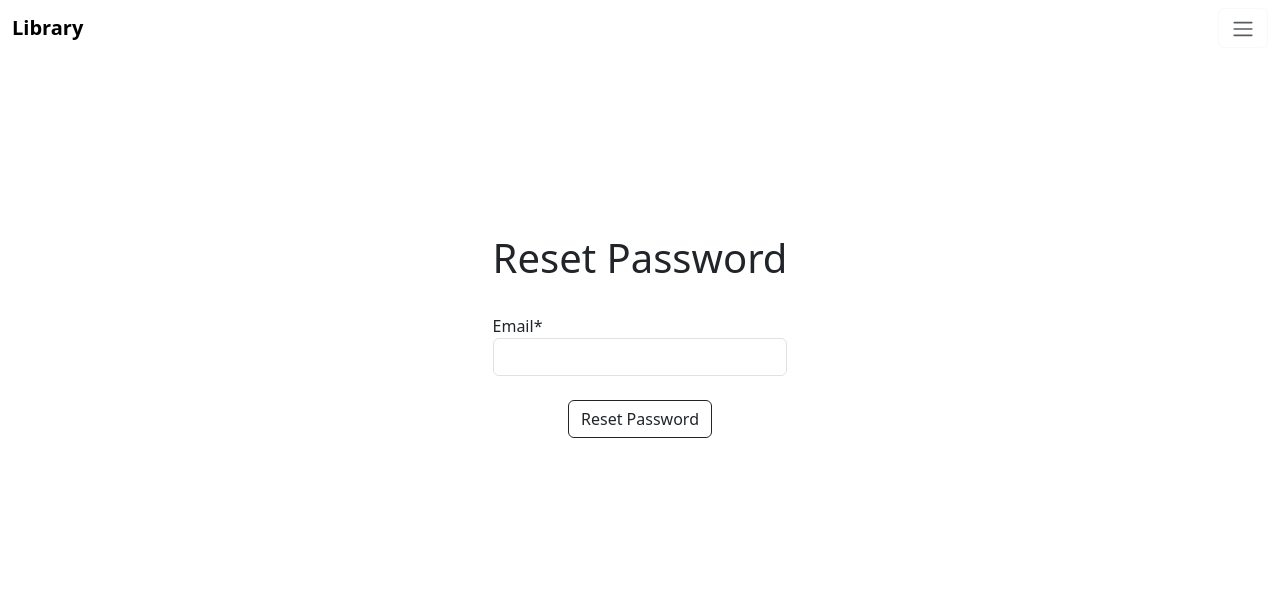
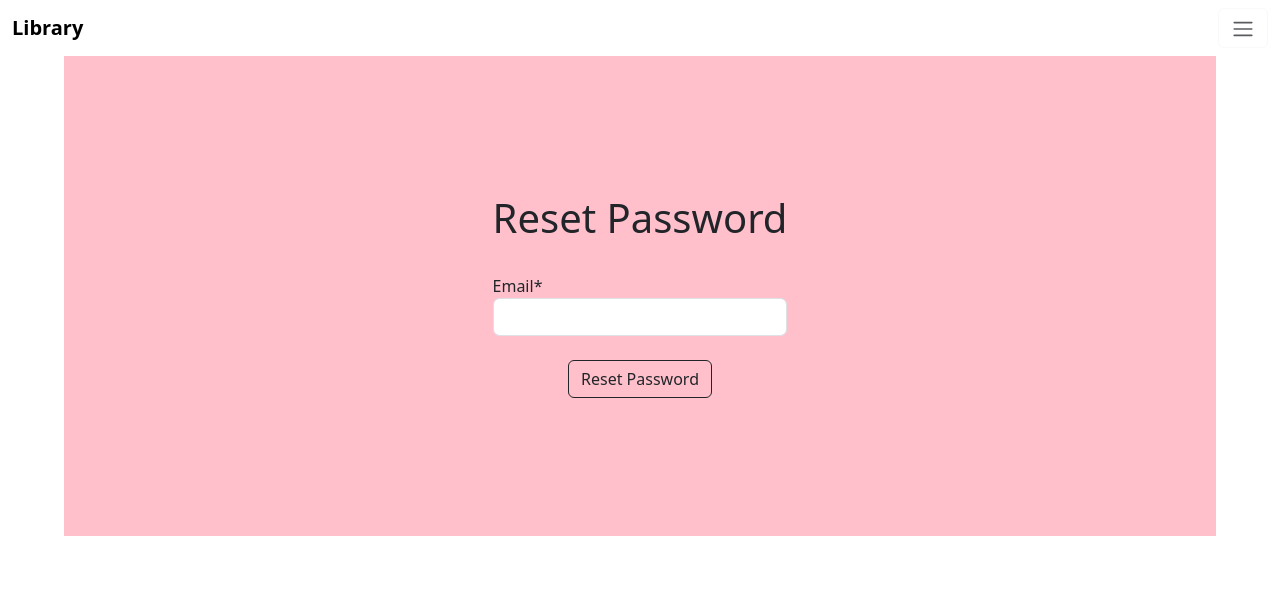
Before and after one commit to PuricelIonut/library, a Django app: page /user/reset-password/ in a window 1280 px wide. Shown: the top 615 px of the page. Run offline with Django 4.2, Linux system fonts and the light colour scheme; some libraries are stand-ins or nearby versions.

Commit message:
test css

```diff
--- a/account/static/reset-password.css
+++ b/account/static/reset-password.css
@@ -3,8 +3,9 @@
     align-items: center;
     justify-content: center;
     width: 90%;
-    height: 35rem;
+    height: 30rem;
     margin: auto;
+    background-color: pink;
 }
 
 .reset-btn {
--- a/account/views.py
+++ b/account/views.py
@@ -145,6 +145,7 @@ def password_reset_view(request):
     form = PasswordResetForm()
     return render(request, 'reset-password.html', {'form': form})
 
+
 def password_reset_confirm(request, uidb64, token):
     User = get_user_model()
     try:
--- a/library/settings.py
+++ b/library/settings.py
@@ -13,7 +13,7 @@ https://docs.djangoproject.com/en/4.1/ref/settings/
 from pathlib import Path
 from django.contrib.messages import constants as messages
 import environ
-import os
+
 
 env = environ.Env()
 environ.Env.read_env()
```
